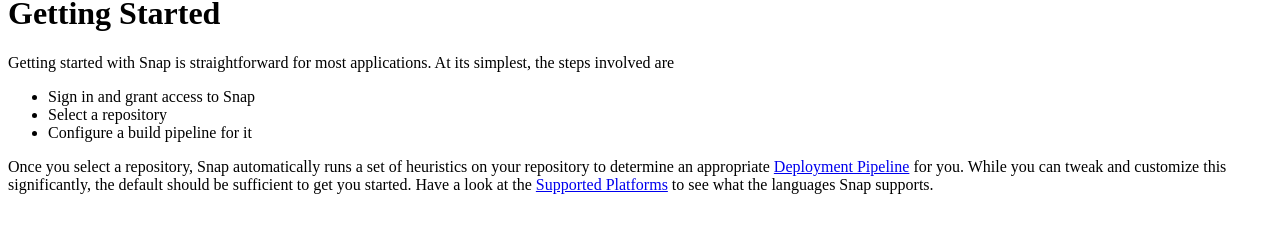
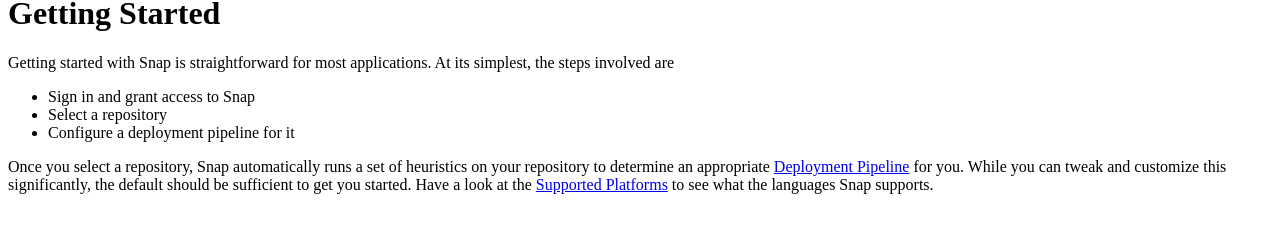
Before and after one commit to snap-ci/docs.snap-ci.com, a Jekyll site: the page built from index.html, in a window 1280 px wide. Shown: the part 672-897 px from the top of the page. Built offline with Jekyll 4.4.1, drawn with Linux system fonts in a browser that asks for light colours; nearby versions of some CDN libraries; Markdown is read by kramdown in place of the engine named in the settings.

Commit message:
Remove unecessary info and rename build pipeline to deployment pipeline as Jez uses that term

```diff
--- a/index.html
+++ b/index.html
@@ -8,7 +8,7 @@ layout: home
 <ul>
   <li>Sign in and grant access to Snap</li>
   <li>Select a repository</li>
-  <li>Configure a build pipeline for it</li>
+  <li>Configure a deployment pipeline for it</li>
 </ul>
 
 <p>Once you select a repository, Snap automatically runs a set of heuristics on your repository to determine an appropriate {% topic_link "Introduction" "Deployment Pipeline" %} for you.
--- a/topics/00.pipeline/01.introduction.markdown
+++ b/topics/00.pipeline/01.introduction.markdown
@@ -9,6 +9,6 @@ Snap differs from many of the other tools you may be familiar with in that it se
 
 ## Why do you need Deployment Pipeline?
 
-<p>A deployment pipeline can be as simple or complex as the process you are trying to model. The simplest ones are a linear sequence of stages which proceed from left to right triggered by changes from a single version control system. Each change propagates through the stages of the pipeline; each stage taking slightly more time to provide successively higher levels of feedback in environments that are progressively more production like. Each stage may publish artifacts and the these artifacts can propagate through the pipeline for use by future stages.</p>
+<p>A deployment pipeline is usually a linear sequence of stages which proceed from left to right triggered by changes from a single version control system. Each change propagates through the stages of the pipeline; each stage taking slightly more time to provide successively higher levels of feedback in environments that are progressively more production like. Each stage may publish artifacts and the these artifacts can propagate through the pipeline for use by future stages.</p>
 
 {% img '/assets/images/screenshots/pipelines-with-deployment.png' %}
```
